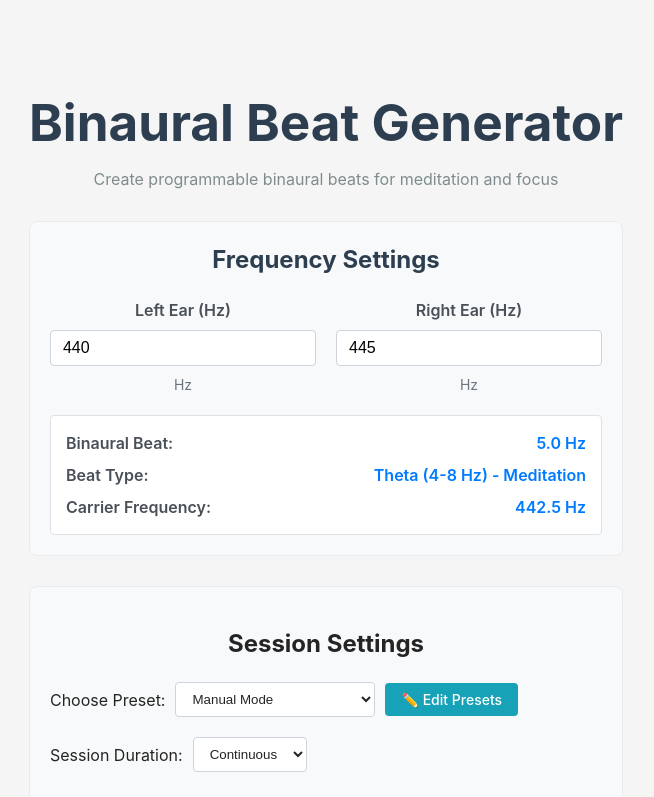
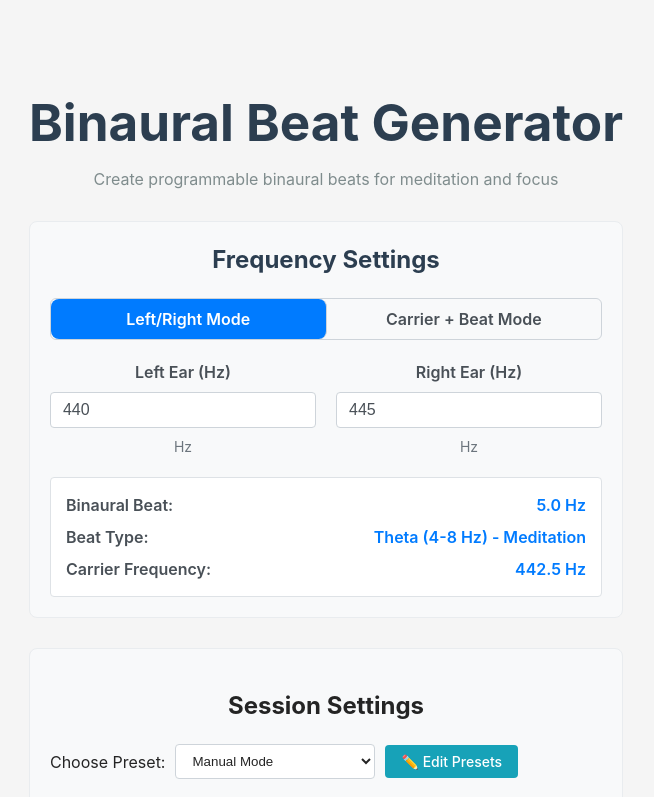
Before and after one commit to RedBear52/binaural-beat-generator, a Vue app: page / in a window 1280 px wide. Shown: the top 797 px of the page, without its empty margins (314-968 px from the left). Built offline with nearby package versions, Linux system fonts and the light colour scheme.

Commit message:
added editable carrier freq | did so by creating an editable toggle between L/R mode and carrier freq/ binaural bea mode

```diff
--- a/src/components/BinauralBeatGenerator.vue
+++ b/src/components/BinauralBeatGenerator.vue
@@ -10,7 +10,26 @@
       <div class="frequency-controls">
         <h2>Frequency Settings</h2>
 
-        <div class="frequency-inputs">
+        <!-- Frequency Input Mode Toggle -->
+        <div class="frequency-mode-toggle">
+          <div class="toggle-buttons">
+            <button
+              @click="frequencyMode = 'leftright'"
+              :class="['mode-btn', { active: frequencyMode === 'leftright' }]"
+            >
+              Left/Right Mode
+            </button>
+            <button
+              @click="frequencyMode = 'carrier'"
+              :class="['mode-btn', { active: frequencyMode === 'carrier' }]"
+            >
+              Carrier + Beat Mode
+            </button>
+          </div>
+        </div>
+
+        <!-- Left/Right Frequency Inputs -->
+        <div v-if="frequencyMode === 'leftright'" class="frequency-inputs">
           <div class="frequency-input">
             <label for="leftFreq">Left Ear (Hz)</label>
             <input
@@ -35,6 +54,46 @@
               max="2000"
               step="0.1"
               @input="updateFrequencies"
+            />
+            <span class="hz-label">Hz</span>
+          </div>
+        </div>
+
+        <!-- Carrier + Beat Frequency Inputs -->
+        <div v-if="frequencyMode === 'carrier'" class="frequency-inputs">
+          <div class="frequency-input">
+            <label for="carrierFreq">
+              Carrier Frequency (Hz)
+              <span class="frequency-hint">Recommended: 200-800 Hz</span>
+            </label>
+            <input
+              id="carrierFreq"
+              v-model.number="manualCarrierFreq"
+              type="number"
+              min="50"
+              max="1500"
+              step="0.1"
+              @input="updateFromCarrier"
+            />
+            <span class="hz-label">Hz</span>
+            <div v-if="carrierWarning" class="frequency-warning">
+              {{ carrierWarning }}
+            </div>
+          </div>
+
+          <div class="frequency-input">
+            <label for="beatFreq">
+              Binaural Beat (Hz)
+              <span class="frequency-hint">Difference between ears</span>
+            </label>
+            <input
+              id="beatFreq"
+              v-model.number="manualBeatFreq"
+              type="number"
+              min="0.1"
+              max="50"
+              step="0.1"
+              @input="updateFromCarrier"
             />
             <span class="hz-label">Hz</span>
           </div>
@@ -376,13 +435,18 @@
 </template>
 
 <script setup>
-import { ref, computed, onMounted, onUnmounted } from "vue"
+import { ref, computed, watch, onMounted, onUnmounted } from "vue"
 
 // Reactive data
 const leftFrequency = ref(440)
 const rightFrequency = ref(445)
 const volume = ref(50)
 const isPlaying = ref(false)
+
+// Carrier frequency mode
+const frequencyMode = ref("leftright") // 'leftright' or 'carrier'
+const manualCarrierFreq = ref(442.5) // Manual carrier frequency
+const manualBeatFreq = ref(5) // Manual beat frequency
 const whiteNoiseEnabled = ref(false)
 const pinkNoiseEnabled = ref(false)
 const whiteNoiseVolume = ref(20)
@@ -525,6 +589,9 @@ const binauralBeatFrequency = computed(() => {
 })
 
 const carrierFrequency = computed(() => {
+  if (frequencyMode.value === "carrier") {
+    return manualCarrierFreq.value
+  }
   return (leftFrequency.value + rightFrequency.value) / 2
 })
 
@@ -535,6 +602,16 @@ const beatType = computed(() => {
   if (diff < 13) return "Alpha (8-13 Hz) - Relaxation"
   if (diff < 30) return "Beta (13-30 Hz) - Focus"
   return "Gamma (30+ Hz) - High Focus"
+})
+
+// Carrier frequency validation
+const carrierWarning = computed(() => {
+  const freq = manualCarrierFreq.value
+  if (freq < 100) return "⚠️ Very low carrier frequency - may be less effective"
+  if (freq > 1000) return "⚠️ High carrier frequency - may be uncomfortable"
+  if (freq < 200)
+    return "💡 Tip: 200-800 Hz range is most effective for most people"
+  return ""
 })
 
 // Session computed properties
@@ -797,6 +874,47 @@ const formatTime = (seconds) => {
   const mins = Math.floor(seconds / 60)
   const secs = seconds % 60
   return `${mins}:${secs.toString().padStart(2, "0")}`
+}
+
+// Frequency mode methods
+const updateFromCarrier = () => {
+  if (frequencyMode.value !== "carrier") return
+
+  const carrier = manualCarrierFreq.value
+  const beat = manualBeatFreq.value
+
+  // Calculate left and right frequencies from carrier and beat
+  leftFrequency.value = carrier - beat / 2
+  rightFrequency.value = carrier + beat / 2
+
+  // Ensure frequencies stay within valid range
+  if (leftFrequency.value < 20) {
+    leftFrequency.value = 20
+    rightFrequency.value = 20 + beat
+    manualCarrierFreq.value = (leftFrequency.value + rightFrequency.value) / 2
+  }
+  if (rightFrequency.value > 2000) {
+    rightFrequency.value = 2000
+    leftFrequency.value = 2000 - beat
+    manualCarrierFreq.value = (leftFrequency.value + rightFrequency.value) / 2
+  }
+
+  updateFrequencies()
+}
+
+const syncManualValues = () => {
+  // Sync manual values when switching from left/right mode
+  if (frequencyMode.value === "carrier") {
+    manualCarrierFreq.value = (leftFrequency.value + rightFrequency.value) / 2
+    manualBeatFreq.value = Math.abs(rightFrequency.value - leftFrequency.value)
+  }
+}
+
+// Watch for frequency mode changes
+const handleFrequencyModeChange = () => {
+  if (frequencyMode.value === "carrier") {
+    syncManualValues()
+  }
 }
 
 // Session management methods
@@ -1003,6 +1121,12 @@ const cancelEdit = () => {
 // Initialize volume
 onMounted(() => {
   updateVolume()
+  syncManualValues() // Initialize manual values
+})
+
+// Watch frequency mode changes
+watch(frequencyMode, () => {
+  handleFrequencyModeChange()
 })
 
 // Cleanup on unmount
@@ -1022,6 +1146,7 @@ onUnmounted(() => {
   margin: 0 auto;
   padding: 20px;
   font-family: -apple-system, BlinkMacSystemFont, "Segoe UI", Roboto, sans-serif;
+  color: #2c3e50;
 }
 
 .app-header {
@@ -1060,6 +1185,63 @@ onUnmounted(() => {
   color: #2c3e50;
 }
 
+/* Frequency Mode Toggle */
+.frequency-mode-toggle {
+  margin-bottom: 20px;
+}
+
+.toggle-buttons {
+  display: flex;
+  gap: 0;
+  border-radius: 6px;
+  overflow: hidden;
+  border: 1px solid #ced4da;
+}
+
+.mode-btn {
+  flex: 1;
+  padding: 10px 16px;
+  background: #f8f9fa;
+  color: #495057;
+  border: none;
+  cursor: pointer;
+  font-weight: 600;
+  transition: all 0.2s;
+  border-right: 1px solid #ced4da;
+}
+
+.mode-btn:last-child {
+  border-right: none;
+}
+
+.mode-btn:hover {
+  background: #e9ecef;
+  color: #2c3e50;
+}
+
+.mode-btn.active {
+  background: #007bff;
+  color: white;
+}
+
+.frequency-hint {
+  font-size: 12px;
+  color: #6c757d;
+  font-weight: normal;
+  display: block;
+  margin-top: 2px;
+}
+
+.frequency-warning {
+  font-size: 12px;
+  color: #856404;
+  background: #fff3cd;
+  border: 1px solid #ffeaa7;
+  border-radius: 4px;
+  padding: 4px 8px;
+  margin-top: 5px;
+}
+
 .frequency-inputs {
   display: grid;
   grid-template-columns: 1fr 1fr;
@@ -1083,6 +1265,8 @@ onUnmounted(() => {
   border: 1px solid #ced4da;
   border-radius: 4px;
   font-size: 16px;
+  color: #495057;
+  background: white;
 }
 
 .hz-label {
@@ -1095,6 +1279,7 @@ onUnmounted(() => {
   padding: 15px;
   border-radius: 4px;
   border: 1px solid #dee2e6;
+  color: #495057;
 }
 
 .data-item {
@@ -1170,6 +1355,7 @@ onUnmounted(() => {
   padding: 15px;
   border-radius: 4px;
   border: 1px solid #dee2e6;
+  color: #495057;
 }
 
 .noise-options {
@@ -1318,6 +1504,7 @@ onUnmounted(() => {
   padding: 15px;
   border-radius: 4px;
   border: 1px solid #dee2e6;
+  color: #495057;
 }
 
 .progress-bar {
@@ -1346,6 +1533,7 @@ onUnmounted(() => {
   padding: 15px;
   border-radius: 4px;
   border: 1px solid #dee2e6;
+  color: #495057;
 }
 
 .session-info h4 {
@@ -1514,6 +1702,7 @@ onUnmounted(() => {
   background: #f8f9fa;
   padding: 20px;
   border-radius: 4px;
+  color: #495057;
 }
 
 .form-group {
@@ -1532,6 +1721,8 @@ onUnmounted(() => {
   padding: 8px 12px;
   border: 1px solid #ced4da;
   border-radius: 4px;
+  color: #495057;
+  background: white;
 }
 
 .stages-section {
@@ -1549,6 +1740,7 @@ onUnmounted(() => {
   border-radius: 4px;
   padding: 15px;
   margin-bottom: 15px;
+  color: #495057;
 }
 
 .stage-header {
@@ -1600,6 +1792,8 @@ onUnmounted(() => {
   border: 1px solid #ced4da;
   border-radius: 4px;
   font-size: 14px;
+  color: #495057;
+  background: white;
 }
 
 .add-stage-btn {
```
